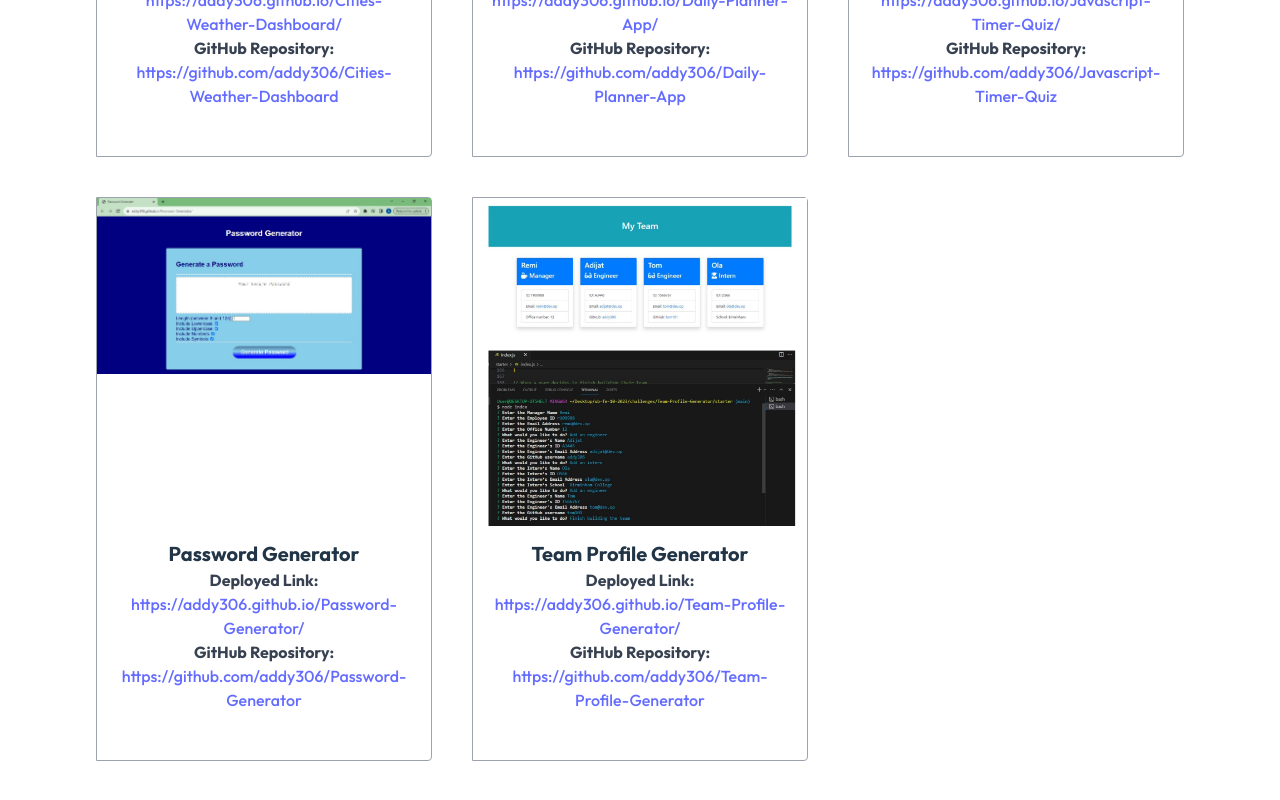
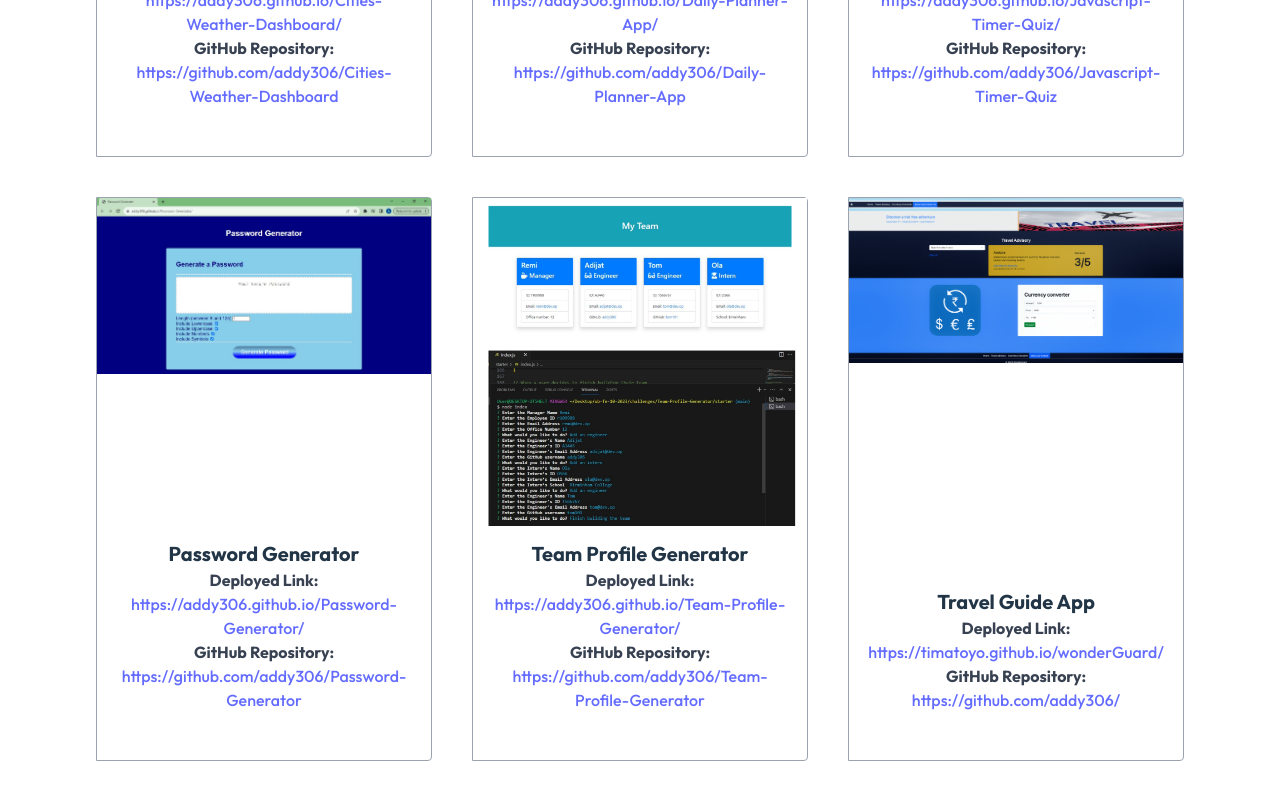
Before and after one commit to addy306/React-Portfolio, a React (Vite) app: page /projectgallery in a window 1280 px wide. Shown: the part 580-1380 px from the top of the page. Built offline with nearby package versions, Linux system fonts and the light colour scheme; a web font is replaced by a local one.

Commit message:
Refractoring code and deploying App

```diff
--- a/src/components/pages/ProjectData.json
+++ b/src/components/pages/ProjectData.json
@@ -33,6 +33,13 @@
       "deployedLink": "https://addy306.github.io/Team-Profile-Generator/",
       "githubLink": "https://github.com/addy306/Team-Profile-Generator",
       "image": "team-profile-generator.png"
+    },
+    {
+      "id": 5,
+      "title": "Travel Guide App",
+      "deployedLink": "https://timatoyo.github.io/wonderGuard/",
+      "githubLink": "https://github.com/addy306/",
+      "image": "wanderguard.png"
     }
 
   ]
--- a/vite.config.js
+++ b/vite.config.js
@@ -4,5 +4,7 @@ import react from '@vitejs/plugin-react'
 // https://vitejs.dev/config/
 export default defineConfig({
   plugins: [react()],
-  base:'/'
+  //base:'/React-Portfolio/'
+  //Comment the base above and uncomment the base below for 'npm run dev' on local browser
+  //base:'/'
 })
```
Also changed, not shown: public/wanderguard.png (added), 1 other file (tests, documents, lock files or other folders).
